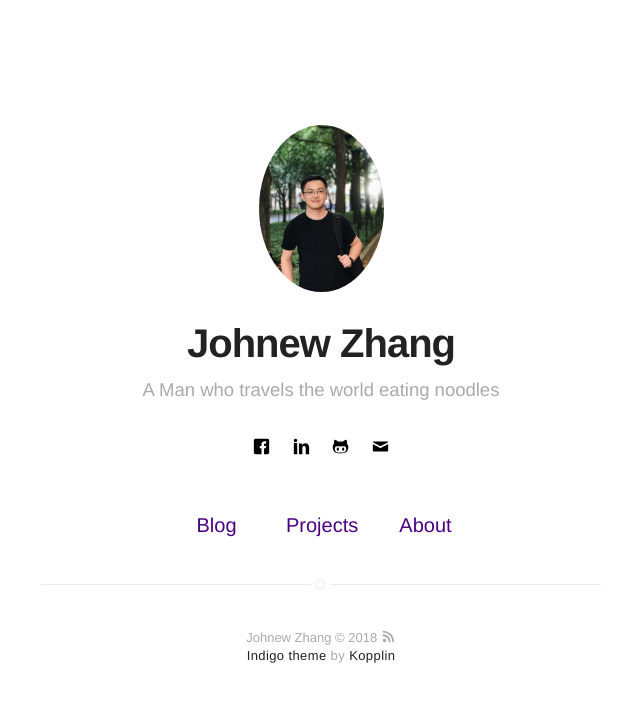
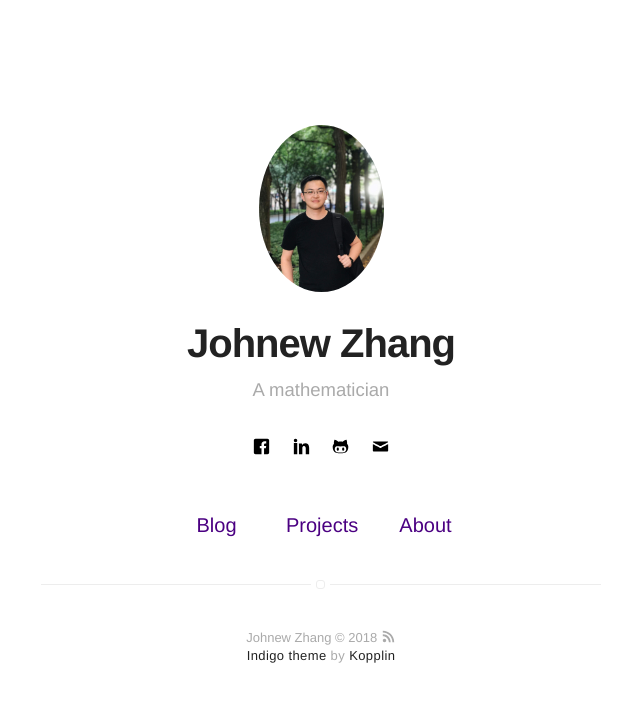
Before and after one commit to WizardKingZ/WizardKingZ.github.io, a Jekyll site: the page built from index.html, in a window 1280 px wide. Shown: the top 702 px of the page, without its empty margins (319-959 px from the left). Built offline with Jekyll 4.4.1, drawn with Linux system fonts in a browser that asks for light colours.

Commit message:
Update _config.yml

```diff
--- a/_config.yml
+++ b/_config.yml
@@ -1,9 +1,9 @@
 # main text of home
 name: Johnew Zhang
-bio: A Man who travels the world eating noodles
+bio: A mathematician
 
 # twitter summary info
-description: A blog about technology and stuff related
+# description: A blog about technology and stuff related
 
 # if it's an external image, update below for true
 # better with square images
@@ -30,7 +30,7 @@
 
 # if you don't want comments in your posts, leave categories empty
 disqus:
-  shortname: mydisqus # enter this from your disqus account
+  shortname: johnewzhang # enter this from your disqus account
   categories: [blog, project] # only show disqus for posts that have these categories
 
 # if you don't have any of social below, comment the line
```
